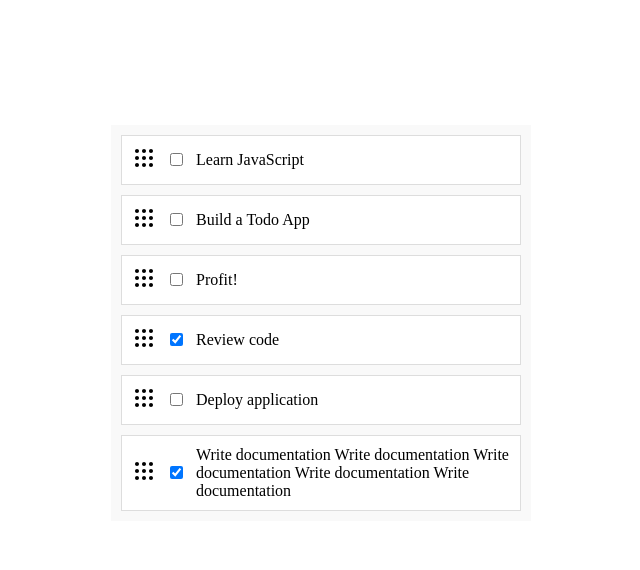
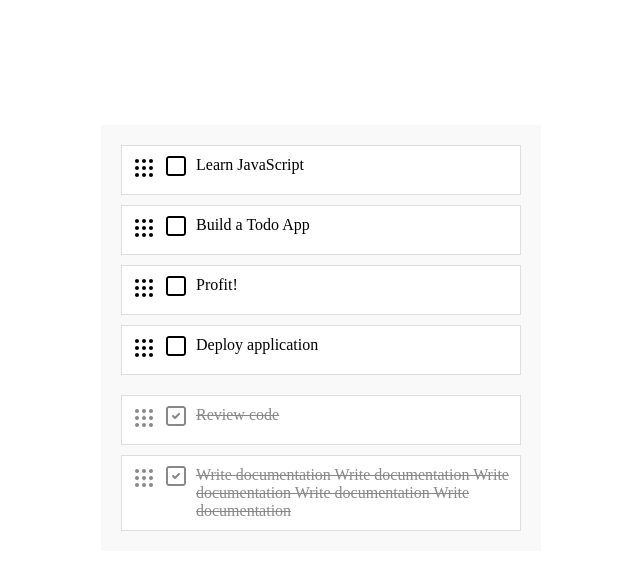
Before and after one commit to badfennec/vanilla-todo-list, a website built with Vite: page index.html in a window 1280 px wide. Shown: the whole page, without its empty margins (319-959 px from the left). Built offline with nearby package versions, Linux system fonts and the light colour scheme.

Commit message:
add completed handler, separate list in two containers, items can go from a list to another

```diff
--- a/badfennec-todo/Reactive.js
+++ b/badfennec-todo/Reactive.js
@@ -12,7 +12,7 @@ export default class Reactive {
     }
 
     next( newValue ){
-        this.value = newValue;
+        this.value = {  ...this.value, ...newValue };
         this.notyfy();
     }
 
--- a/badfennec-todo/badfennec-todo.css
+++ b/badfennec-todo/badfennec-todo.css
@@ -1,9 +1,15 @@
 .badfennec-todo {
     background-color: #f9f9f9;
     display: grid;
-    gap: 10px;
+    gap: 20px;
     grid-template-columns: 1fr;
-    padding: 10px;
+    padding: 20px;
+
+    .badfennec-todo__not-completed-container, .badfennec-todo__completed-container {
+        display: grid;
+        grid-template-columns: 1fr;
+        gap: 10px;
+    }
 
     &.badfennec-todo--dragging {
         -webkit-user-select: none;
@@ -16,7 +22,7 @@
         border: 1px solid #ddd;
         padding: 10px;
         display: flex;
-        align-items: center;
+        align-items: flex-start;
         gap: 10px;
         box-sizing: border-box;
 
@@ -28,5 +34,13 @@
             opacity: 0;
             transition: height .5s ease;
         }
+
+        &.badfennec-todo__item--completed {
+            color: #888;
+
+            .badfennec-todo__text {
+                text-decoration: line-through;
+            }
+        }
     }
 }
--- a/badfennec-todo/badfennec-todo.js
+++ b/badfennec-todo/badfennec-todo.js
@@ -24,6 +24,9 @@ export default class BadFennecTodo {
     reactive = null;
     reactiveSubscriber = null;
 
+    container = null;
+    completedContainer = null;
+
     constructor({ el, items = [] }) {
 
         if(!el) {
@@ -45,6 +48,8 @@ export default class BadFennecTodo {
 
         this.el.classList.add('badfennec-todo');
 
+        this.#addContainers();
+
         items.forEach(item => {
             //item = ;
             this.items.push(this.#addItem(item));
@@ -61,6 +66,8 @@ export default class BadFennecTodo {
 
         const subscibeCallback = ( value ) => {
             this.#onDeltaChange( value.dragY );
+
+            this.#completedHandler();
 		}
 
         this.reactive.subscribe( subscibeCallback );
@@ -79,12 +86,32 @@ export default class BadFennecTodo {
             },
             onDragEnd: ( finalY ) => {
                 this.#onDragEnd( finalY );
+            },
+            onComplete: ( item ) => {
+                this.#completeCallback( item );
             }
         });
 
         this.count++;
 
         return item;
+    }
+
+    #addContainers(){
+        this.#addNotCompletedContainer();
+        this.#addCompletedContainer();
+    }
+
+    #addNotCompletedContainer(){
+        this.notCompletedContainer = document.createElement('div');
+        this.notCompletedContainer.className = 'badfennec-todo__not-completed-container';
+        this.el.appendChild( this.notCompletedContainer );
+    }
+
+    #addCompletedContainer(){
+        this.completedContainer = document.createElement('div');
+        this.completedContainer.className = 'badfennec-todo__completed-container';
+        this.el.appendChild( this.completedContainer );
     }
 
     on( event, callback ) {
@@ -101,7 +128,7 @@ export default class BadFennecTodo {
     #onDragMove( deltaY ){
         this.reactive.next({
             dragY: deltaY,
-            items: this.items
+            //items: this.items
         });
     }
 
@@ -131,9 +158,9 @@ export default class BadFennecTodo {
         this.placeholder.style.height = `${this.draggingItem.entry.offsetHeight}px`;
 
         if( insertMode === 'before' ){
-            this.el.insertBefore( this.placeholder, element );
+            this.notCompletedContainer.insertBefore( this.placeholder, element );
         } else {
-            this.el.insertBefore( this.placeholder, element.nextSibling );
+            this.notCompletedContainer.insertBefore( this.placeholder, element.nextSibling );
         }
     }
 
@@ -154,6 +181,10 @@ export default class BadFennecTodo {
     }
 
     #checkIntersections(){
+
+        if( !this.draggingItem ) {
+            return;
+        }
 
         //current dragged item
         const { entry } = this.draggingItem;
@@ -203,6 +234,15 @@ export default class BadFennecTodo {
 
     }
 
+    #completeCallback( item ){
+
+        this.reactive.next({
+            items: this.items
+        });
+
+        this.#updateCallback();
+    }
+
     #updateCallback(){
 
         if( !this.updateCallback )
@@ -219,4 +259,47 @@ export default class BadFennecTodo {
 
         this.updateCallback({ items });
     }
+
+    #completedHandler(){
+
+        let completedCount = 0;
+
+        this.items.forEach( ( item, currentIndex ) => {
+
+            if( item.completed ) {
+
+                //item is completed and not in completed container
+                if( item.entry.parentNode !== this.completedContainer ) {
+                    item.entry.remove();
+                    this.completedContainer.appendChild( item.entry );
+                }
+            } else {
+                if( item.entry.parentNode === this.completedContainer ) {
+                    item.entry.remove();
+
+                    const nextItem = this.items.find( ( nextItem, i ) => {
+                        return i > currentIndex && !nextItem.completed && nextItem.entry.parentNode !== this.completedContainer;
+                    });
+
+                    if(!nextItem){
+                        //No items found after current item that are not completed
+                        this.notCompletedContainer.appendChild( item.entry );
+                    } else {
+                        //Insert before the next not completed item found
+                        this.notCompletedContainer.insertBefore( item.entry, nextItem.entry );
+                    }
+                }
+            }
+
+            item.setStartY();
+            completedCount++;
+        });
+
+        if( completedCount > 0 ) {
+            this.el.insertBefore( this.completedContainer, this.notCompletedContainer.nextSibling );
+        } else {
+            this.completedContainer.remove();
+        }
+
+    }
 }
--- a/badfennec-todo/drag-events.js
+++ b/badfennec-todo/drag-events.js
@@ -17,6 +17,7 @@ export default class DragEvents {
 
         new DragPhysics({
             grabber: grabber,
+            item: this.item,
             element: entry,
             container: this.ToDo.el,
 
--- a/badfennec-todo/drag-physics.js
+++ b/badfennec-todo/drag-physics.js
@@ -5,9 +5,10 @@ export default class DragPhysics {
     // Initial difference between mouse Y and element top
     startYDiff = 0;
 
-    constructor({ element, grabber, container, onStart, onMove, onEnd }) {
+    constructor({ element, item, grabber, container, onStart, onMove, onEnd }) {
 
         this.element = element;
+        this.item = item;
         this.grabber = grabber || element;
         this.container = container;
 
@@ -36,6 +37,12 @@ export default class DragPhysics {
      * @param {*} e
      */
     #start(e){
+
+        //ignore if item is completed
+        if( this.item.completed ){
+            return;
+        }
+
         // Prevent default behavior for touch events
         if (e.type === 'touchstart'){
             e.preventDefault();
--- a/badfennec-todo/todo-item.js
+++ b/badfennec-todo/todo-item.js
@@ -1,23 +1,32 @@
 import DragEvents from "./drag-events";
+import Reactive from "./reactive";
 
 export default class TodoItem {
 
     completed = false;
     key = null;
+    index = null;
     entry = null;
     grabber = null;
     startY = 0;
 
-    checkedIcon = '<svg width="20" height="20" viewBox="0 0 20 20" fill="none" xmlns="http://www.w3.org/2000/svg"><path d="M18 3C18 2.44772 17.5523 2 17 2H3C2.44772 2 2 2.44772 2 3V17C2 17.5523 2.44772 18 3 18H17C17.5523 18 18 17.5523 18 17V3ZM20 17C20 18.6569 18.6569 20 17 20H3C1.34315 20 0 18.6569 0 17V3C0 1.34315 1.34315 0 3 0H17C18.6569 0 20 1.34315 20 3V17Z" fill="black"/><path d="M12.2929 7.29289C12.6834 6.90237 13.3164 6.90237 13.707 7.29289C14.0975 7.68342 14.0975 8.31643 13.707 8.70696L9.70696 12.707C9.31643 13.0975 8.68342 13.0975 8.29289 12.707L6.29289 10.707C5.90237 10.3164 5.90237 9.68342 6.29289 9.29289C6.68342 8.90237 7.31643 8.90237 7.70696 9.29289L8.99992 10.5859L12.2929 7.29289Z" fill="black"/></svg>';
-    uncheckedIcon = '<svg width="20" height="20" viewBox="0 0 20 20" fill="none" xmlns="http://www.w3.org/2000/svg"><path d="M18 3C18 2.44772 17.5523 2 17 2H3C2.44772 2 2 2.44772 2 3V17C2 17.5523 2.44772 18 3 18H17C17.5523 18 18 17.5523 18 17V3ZM20 17C20 18.6569 18.6569 20 17 20H3C1.34315 20 0 18.6569 0 17V3C0 1.34315 1.34315 0 3 0H17C18.6569 0 20 1.34315 20 3V17Z" fill="black"/></svg>';
-    grabIcon = '<svg width="24" height="24" viewBox="0 0 24 24" fill="none" xmlns="http://www.w3.org/2000/svg"><path d="M10 5C10 3.89543 10.8954 3 12 3C13.1046 3 14 3.89543 14 5C14 6.10457 13.1046 7 12 7C10.8954 7 10 6.10457 10 5Z"fill="currentColor"/><path d="M17 5C17 3.89543 17.8954 3 19 3C20.1046 3 21 3.89543 21 5C21 6.10457 20.1046 7 19 7C17.8954 7 17 6.10457 17 5Z"fill="currentColor"/><path d="M3 5C3 3.89543 3.89543 3 5 3C6.10457 3 7 3.89543 7 5C7 6.10457 6.10457 7 5 7C3.89543 7 3 6.10457 3 5Z"fill="currentColor"/><path d="M10 12C10 10.8954 10.8954 10 12 10C13.1046 10 14 10.8954 14 12C14 13.1046 13.1046 14 12 14C10.8954 14 10 13.1046 10 12Z"fill="currentColor"/><path d="M17 12C17 10.8954 17.8954 10 19 10C20.1046 10 21 10.8954 21 12C21 13.1046 20.1046 14 19 14C17.8954 14 17 13.1046 17 12Z"fill="currentColor"/><path d="M3 12C3 10.8954 3.89543 10 5 10C6.10457 10 7 10.8954 7 12C7 13.1046 6.10457 14 5 14C3.89543 14 3 13.1046 3 12Z"fill="currentColor"/><path d="M10 19C10 17.8954 10.8954 17 12 17C13.1046 17 14 17.8954 14 19C14 20.1046 13.1046 21 12 21C10.8954 21 10 20.1046 10 19Z"fill="currentColor"/><path d="M17 19C17 17.8954 17.8954 17 19 17C20.1046 17 21 17.8954 21 19C21 20.1046 20.1046 21 19 21C17.8954 21 17 20.1046 17 19Z"fill="currentColor"/><path d="M3 19C3 17.8954 3.89543 17 5 17C6.10457 17 7 17.8954 7 19C7 20.1046 6.10457 21 5 21C3.89543 21 3 20.1046 3 19Z"fill="currentColor"/></svg>';
+    checkbox = null;
+    entryText = null;
+
+    checkedIcon = '<svg width="20" height="20" viewBox="0 0 20 20" fill="none" xmlns="http://www.w3.org/2000/svg"><path fill="currentColor" d="M18 3C18 2.44772 17.5523 2 17 2H3C2.44772 2 2 2.44772 2 3V17C2 17.5523 2.44772 18 3 18H17C17.5523 18 18 17.5523 18 17V3ZM20 17C20 18.6569 18.6569 20 17 20H3C1.34315 20 0 18.6569 0 17V3C0 1.34315 1.34315 0 3 0H17C18.6569 0 20 1.34315 20 3V17Z" fill="black"/><path fill="currentColor" d="M12.2929 7.29289C12.6834 6.90237 13.3164 6.90237 13.707 7.29289C14.0975 7.68342 14.0975 8.31643 13.707 8.70696L9.70696 12.707C9.31643 13.0975 8.68342 13.0975 8.29289 12.707L6.29289 10.707C5.90237 10.3164 5.90237 9.68342 6.29289 9.29289C6.68342 8.90237 7.31643 8.90237 7.70696 9.29289L8.99992 10.5859L12.2929 7.29289Z" fill="black"/></svg>';
+    uncheckedIcon = '<svg width="20" height="20" viewBox="0 0 20 20" fill="none" xmlns="http://www.w3.org/2000/svg"><path fill="currentColor" d="M18 3C18 2.44772 17.5523 2 17 2H3C2.44772 2 2 2.44772 2 3V17C2 17.5523 2.44772 18 3 18H17C17.5523 18 18 17.5523 18 17V3ZM20 17C20 18.6569 18.6569 20 17 20H3C1.34315 20 0 18.6569 0 17V3C0 1.34315 1.34315 0 3 0H17C18.6569 0 20 1.34315 20 3V17Z" fill="black"/></svg>';
+    grabIcon = '<svg width="24" height="24" viewBox="0 0 24 24" fill="none" xmlns="http://www.w3.org/2000/svg"><path d="M10 5C10 3.89543 10.8954 3 12 3C13.1046 3 14 3.89543 14 5C14 6.10457 13.1046 7 12 7C10.8954 7 10 6.10457 10 5Z" fill="currentColor"/><path d="M17 5C17 3.89543 17.8954 3 19 3C20.1046 3 21 3.89543 21 5C21 6.10457 20.1046 7 19 7C17.8954 7 17 6.10457 17 5Z" fill="currentColor"/><path d="M3 5C3 3.89543 3.89543 3 5 3C6.10457 3 7 3.89543 7 5C7 6.10457 6.10457 7 5 7C3.89543 7 3 6.10457 3 5Z" fill="currentColor"/><path d="M10 12C10 10.8954 10.8954 10 12 10C13.1046 10 14 10.8954 14 12C14 13.1046 13.1046 14 12 14C10.8954 14 10 13.1046 10 12Z" fill="currentColor"/><path d="M17 12C17 10.8954 17.8954 10 19 10C20.1046 10 21 10.8954 21 12C21 13.1046 20.1046 14 19 14C17.8954 14 17 13.1046 17 12Z" fill="currentColor"/><path d="M3 12C3 10.8954 3.89543 10 5 10C6.10457 10 7 10.8954 7 12C7 13.1046 6.10457 14 5 14C3.89543 14 3 13.1046 3 12Z" fill="currentColor"/><path d="M10 19C10 17.8954 10.8954 17 12 17C13.1046 17 14 17.8954 14 19C14 20.1046 13.1046 21 12 21C10.8954 21 10 20.1046 10 19Z" fill="currentColor"/><path d="M17 19C17 17.8954 17.8954 17 19 17C20.1046 17 21 17.8954 21 19C21 20.1046 20.1046 21 19 21C17.8954 21 17 20.1046 17 19Z" fill="currentColor"/><path d="M3 19C3 17.8954 3.89543 17 5 17C6.10457 17 7 17.8954 7 19C7 20.1046 6.10457 21 5 21C3.89543 21 3 20.1046 3 19Z" fill="currentColor"/></svg>';
 
     constructor( args ) {
-        const { ToDo, item, count, onDragStart, onDragMove, onDragEnd } = args;
+        const { ToDo, item, count, onDragStart, onDragMove, onDragEnd, onComplete } = args;
         this.ToDo = ToDo;
         this.item = item;
 
         this.grabIcon = args.grabIcon || this.grabIcon;
+        this.checkedIcon = args.checkedIcon || this.checkedIcon;
+        this.uncheckedIcon = args.uncheckedIcon || this.uncheckedIcon;
+
+        this.onComplete = onComplete;
 
         this.#setup( this.item, count );
 
@@ -36,9 +45,28 @@ export default class TodoItem {
         this.#addItemCheckbox();
 
         this.#addItemText();
-        this.ToDo.el.appendChild( this.entry );
+        this.ToDo.notCompletedContainer.appendChild( this.entry );
 
         this.setStartY();
+        this.#addReactive();
+
+    }
+
+    #addReactive(){
+        this.reactive = new Reactive({
+            completed: this.completed,
+            text: this.text
+        });
+
+        const reactivateSubscription = () => {
+            this.#onCompleteChange();
+        }
+
+        this.reactive.subscribe( reactivateSubscription );
+    }
+
+    setIndex( index ){
+        this.index = index;
     }
 
     setStartY(){
@@ -51,8 +79,9 @@ export default class TodoItem {
         this.entry.appendChild(this.grabber);
 
         this.grabber.addEventListener('mouseover', () => {
-            if( this.ToDo.draggingItem )
+            if( this.ToDo.draggingItem || this.completed )
                 return;
+
             this.ToDo.el.style.cursor = 'grab';
         })
         this.grabber.addEventListener('mouseout', () => {
@@ -63,21 +92,35 @@ export default class TodoItem {
     }
 
     #addItemCheckbox(){
-        const div = document.createElement('div');
 
-        const checkbox = document.createElement('input');
-        checkbox.setAttribute('type', 'checkbox');
-        checkbox.checked = this.completed;
-        div.appendChild(checkbox);
+        const button = document.createElement('div');
+        this.checkbox = document.createElement('div');
+        this.checkbox.className = 'badfennec-todo__checkbox';
+        this.checkbox.innerHTML = this.completed ? this.checkedIcon : this.uncheckedIcon;
+        button.appendChild(this.checkbox);
+        this.entry.appendChild(button);
 
-        this.entry.appendChild(div);
+        this.checkbox.addEventListener('click', () => {
+            this.completed = !this.completed;
+            this.reactive.next({
+                completed: this.completed
+            });
+
+            this.onComplete( this );
+        });
     }
 
     #addItemText(){
-        const div = document.createElement('div');
-        this.entry.appendChild(div);
-        const entryText = document.createTextNode(this.text);
-        div.appendChild(entryText);
+        this.entryText = document.createElement('div');
+        this.entryText.className = 'badfennec-todo__text';
+        this.entry.appendChild(this.entryText);
+        const textNode = document.createTextNode(this.text);
+        this.entryText.appendChild(textNode);
+    }
+
+    #onCompleteChange(){
+        this.checkbox.innerHTML = this.completed ? this.checkedIcon : this.uncheckedIcon;
+        this.entry.classList.toggle('badfennec-todo__item--completed', this.completed);
     }
 
 }
```
Also changed, not shown: badfennec-todo/sort.js (+4 -7 lines).
